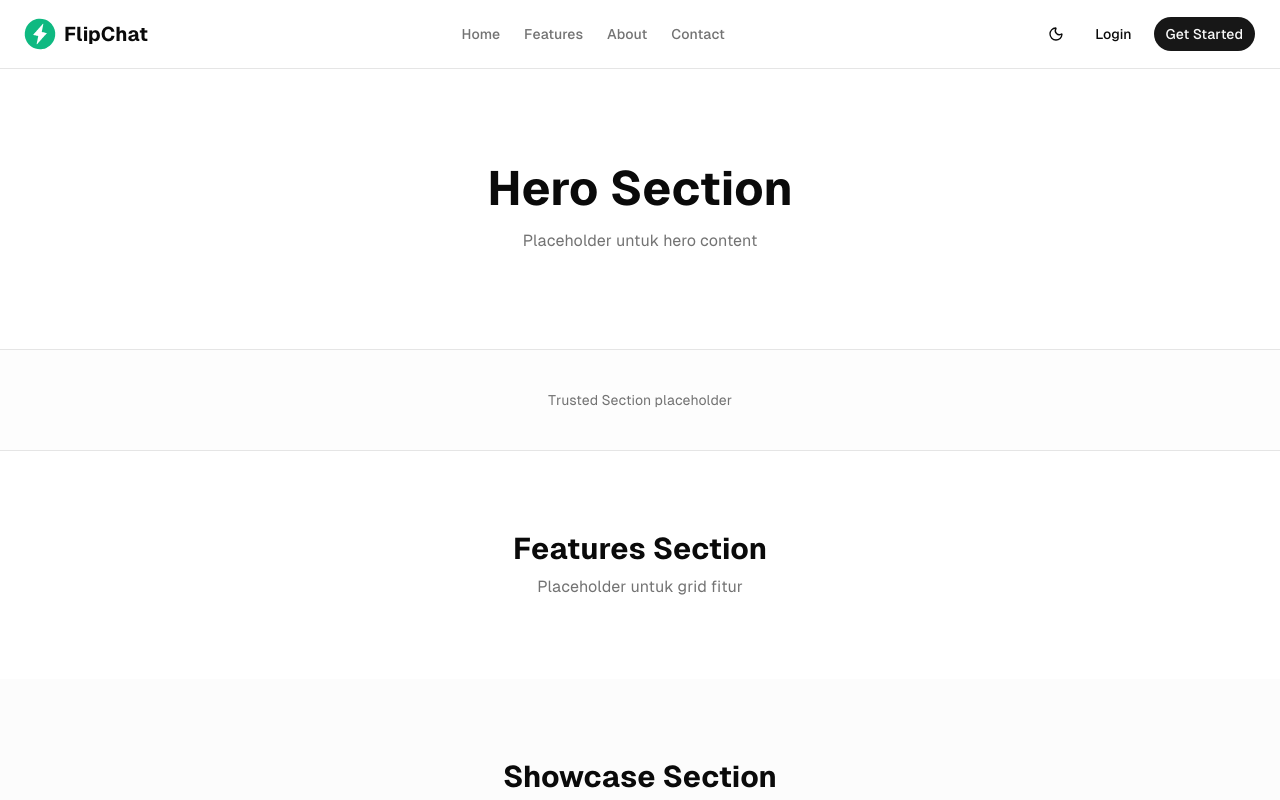
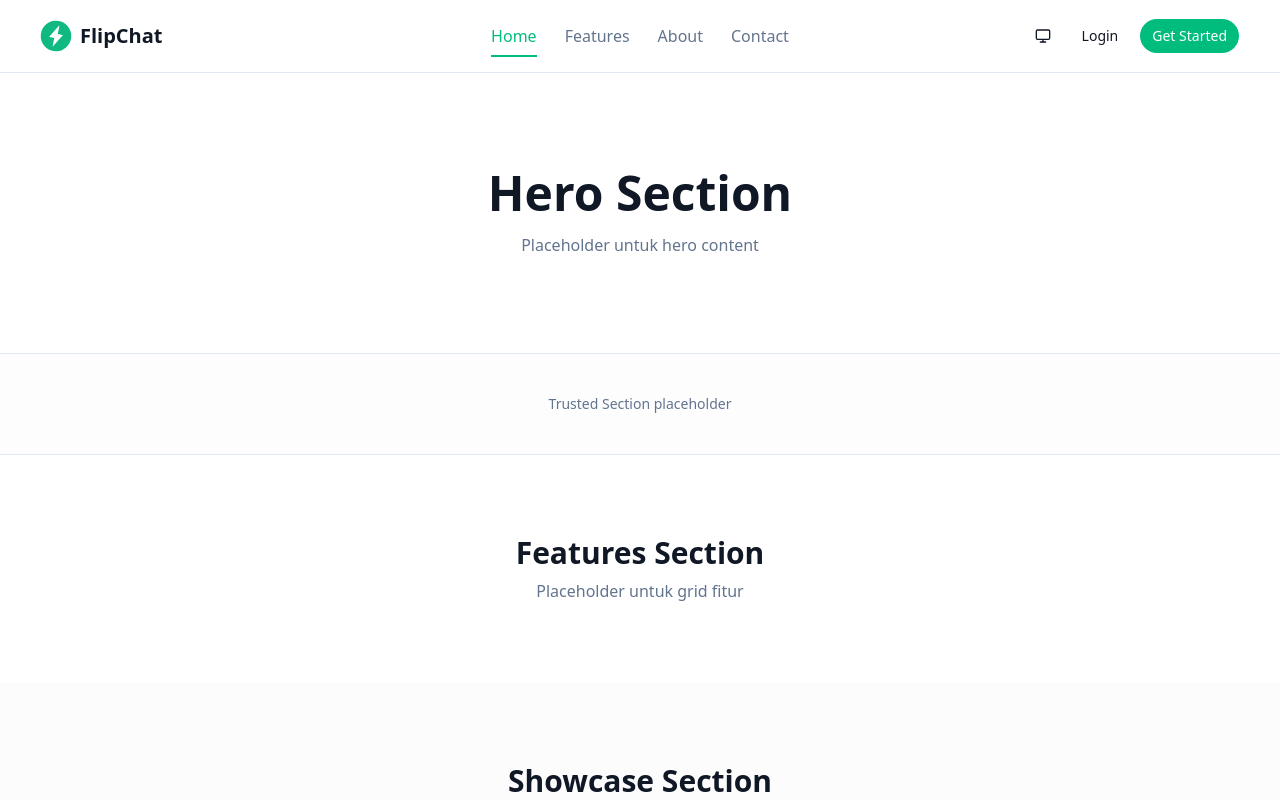
Before and after one commit to JoeyWiharta/flipChat, a React (Vite) app: page / in a window 1280 px wide. Shown: the top 800 px of the page. Built offline with nearby package versions, Linux system fonts and the light colour scheme.

Commit message:
Update theme with system, progress landing page navbar and ovveride custom css for emerald theme

```diff
--- a/src/app/providers/theme-provider.tsx
+++ b/src/app/providers/theme-provider.tsx
@@ -9,7 +9,26 @@ const ThemeProvider = ({ children }: ThemeProviderProps) => {
     const theme = useThemeStore((s) => s.theme)
 
     useEffect(() => {
-        document.documentElement.classList.toggle("dark", theme === "dark")
+        const resolveTheme = () => {
+            if (theme === "system") {
+                const isDark = window.matchMedia("(prefers-color-scheme: dark)").matches
+                document.documentElement.classList.toggle("dark", isDark)
+            } else {
+                document.documentElement.classList.toggle("dark", theme === "dark")
+            }
+        }
+        resolveTheme()
+
+        if (theme === "system") {
+            const mediaQuery = window.matchMedia("(prefers-color-scheme: dark)")
+            const handleChange = (e: MediaQueryListEvent) => {
+                document.documentElement.classList.toggle("dark", e.matches)
+            }
+            mediaQuery.addEventListener("change", handleChange)
+            return () => {
+                mediaQuery.removeEventListener("change", handleChange)
+            }
+        }
     }, [theme])
 
     return (
--- a/src/components/shared/theme-toggle.tsx
+++ b/src/components/shared/theme-toggle.tsx
@@ -1,16 +1,20 @@
-import { Moon, Sun } from "lucide-react"
+import { Monitor, Moon, Sun } from "lucide-react"
 import { useThemeStore } from "../../stores/theme-store"
 import { Button } from "@/components/ui/button"
 
 const ThemeToggle = () => {
-    const { theme, toggleTheme } = useThemeStore()
+    const { theme, setTheme } = useThemeStore()
+    const cycleTheme = () => {
+        if (theme === "light") setTheme("dark")
+        else if (theme === "dark") setTheme("system")
+        else setTheme("light")
+    }
+
     return (
-        <Button variant="ghost" size="icon" onClick={toggleTheme}>
-            {theme === "dark" ? (
-                <Sun className="h-4 w-4" />
-            ) : (
-                <Moon className="h-4 w-4" />
-            )}
+        <Button variant="ghost" size="icon" onClick={cycleTheme}>
+            {theme === "light" && <Sun className="h-4 w-4" />}
+            {theme === "dark" && <Moon className="h-4 w-4" />}
+            {theme === "system" && <Monitor className="h-4 w-4" />}
         </Button>
     )
 }
--- a/src/layouts/landing/components/navbar.tsx
+++ b/src/layouts/landing/components/navbar.tsx
@@ -1,6 +1,5 @@
-import { Link } from "react-router"
+import { Link, useLocation } from "react-router"
 import { Button } from "@/components/ui/button"
-import { NavigationMenu, NavigationMenuItem, NavigationMenuLink, NavigationMenuList, } from "@/components/ui/navigation-menu"
 import ThemeToggle from "@/components/shared/theme-toggle"
 import { PATHS } from "@/app/router/paths"
 import logoIcon from "@/assets/icons/logo-icon.svg"
@@ -8,32 +7,48 @@ import logoIcon from "@/assets/icons/logo-icon.svg"
 const menuList = [
   { label: "Home", href: "#home" },
   { label: "Features", href: "#features" },
-    { label: "About", href: "#About" },
-    { label: "Contact", href: "#Contact" },
+  { label: "About", href: "#about" },
+  { label: "Contact", href: "#contact" },
 ]
 
 const Navbar = () => {
+  const { hash } = useLocation()
+  const activeHash = hash || "#home"
+
   return (
     <header className="border-b sticky top-0 bg-background/95 backdrop-blur z-50">
-            <div className="max-w-7xl mx-auto flex items-center justify-between px-6 py-4">
-                <Link to={PATHS.HOME} className="flex items-center gap-2">
+      <div className="grid grid-cols-3 items-center px-10 py-4">
+        <Link to={PATHS.HOME} className="flex items-center gap-2 justify-self-start">
           <img src={logoIcon} alt="FlipChat" className="w-8 h-8" />
           <span className="text-xl font-bold">FlipChat</span>
         </Link>
 
-                <NavigationMenu className="hidden md:flex">
-                    <NavigationMenuList>
-                        {menuList.map((obj) => (
-                            <NavigationMenuItem key={obj.label}>
-                                <NavigationMenuLink href={obj.href} className="text-sm font-medium text-muted-foreground hover:text-primary transition-colors px-3 py-2">
-                                    {obj.label}
-                                </NavigationMenuLink>
-                            </NavigationMenuItem>
-                        ))}
-                    </NavigationMenuList>
-                </NavigationMenu>
+        <nav className="hidden md:flex items-center gap-1 justify-self-center">
+          {menuList.map((item) => {
+            const isActive = activeHash === item.href
 
-                <div className="flex items-center gap-2">
+            return (
+              <a
+                key={item.label}
+                href={item.href}
+                className={`relative text-md font-medium px-3 py-2 transition-colors ${
+                  isActive
+                    ? "text-primary"
+                    : "text-muted-foreground hover:text-primary"
+                }`}
+              >
+                {item.label}
+                <span
+                  className={`absolute left-3 right-3 -bottom-px h-0.5 bg-primary transition-opacity ${
+                    isActive ? "opacity-100" : "opacity-0"
+                  }`}
+                />
+              </a>
+            )
+          })}
+        </nav>
+
+        <div className="flex items-center gap-2 justify-self-end">
           <ThemeToggle />
           <Link to={PATHS.LOGIN}>
             <Button variant="ghost">Login</Button>
@@ -42,27 +57,9 @@ const Navbar = () => {
             <Button variant="default">Get Started</Button>
           </Link>
         </div>
-
       </div>
     </header>
+  )
+}
 
-
-    )
-
-    // <header className="flex items-center justify-between px-6 py-4 border-b">
-    //     <div className="max-w-7xl mx-auto flex items-center justify-between px-6 py-4">
-    //         <Link to="/" className="flex items-center gap-2">
-    //             <img src={logoIcon} alt="FlipChat" className="w-8 h-8" />
-    //             <span className="text-xl font-bold">FlipChat</span>
-    //         </Link>
-    //     </div>
-    {/* <span className="text-xl">FlipChat</span>
-            <div className="flex gap-2">
-                <ThemeToggle />
-                <Link to="/login"><Button variant="ghost">Login</Button></Link>
-                <Link to="/register"><Button variant="default">Get Started</Button></Link>
-            </div> */}
-    {/* </header> */ }
-
-}
 export default Navbar
--- a/src/main.tsx
+++ b/src/main.tsx
@@ -3,10 +3,6 @@ import { createRoot } from "react-dom/client"
 import { BrowserRouter } from "react-router"
 import App from "./app/App.tsx"
 import "./styles/global.css"
-import "@fontsource/geist-sans/400.css"
-import "@fontsource/geist-sans/500.css"
-import "@fontsource/geist-sans/600.css"
-import "@fontsource/geist-sans/700.css"
 import AppProviders from "./app/providers/app-providers.tsx"
 
 createRoot(document.getElementById("root")!).render(
--- a/src/stores/theme-store.ts
+++ b/src/stores/theme-store.ts
@@ -7,19 +7,21 @@ const getSystemTheme = (): "light" | "dark" => {
 }
 
 const applyTheme = (theme: Theme) => {
-    document.documentElement.classList.toggle("dark", theme === "dark")
+    const resolved = theme === "system" ? getSystemTheme() : theme
+    document.documentElement.classList.toggle("dark", resolved === "dark")
 }
 
 export const useThemeStore = create<ThemeState>()(
     persist(
         (set, get) => ({
-            theme: getSystemTheme(),
+            theme: "system",
             setTheme: (theme) => {
                 set({ theme })
                 applyTheme(theme)
             },
             toggleTheme: () => {
-                const newTheme = get().theme === "dark" ? "light" : "dark"
+                const current = get().theme === "system" ? getSystemTheme() : get().theme
+                const newTheme = current === "dark" ? "light" : "dark"
                 set({ theme: newTheme })
                 applyTheme(newTheme)
             },
--- a/src/styles/global.css
+++ b/src/styles/global.css
@@ -1,13 +1,16 @@
 @import "tailwindcss";
 @import "tw-animate-css";
 @import "shadcn/tailwind.css";
-@import "@fontsource-variable/figtree";
+@import "@fontsource/geist-sans/400.css";
+@import "@fontsource/geist-sans/500.css";
+@import "@fontsource/geist-sans/600.css";
+@import "@fontsource/geist-sans/700.css";
 
 @custom-variant dark (&:is(.dark *));
 
 @theme inline {
+    --font-sans: "Geist Sans", ui-sans-serif, system-ui, sans-serif;
     --font-heading: var(--font-sans);
-    --font-sans: 'Figtree Variable', sans-serif;
     --color-sidebar-ring: var(--sidebar-ring);
     --color-sidebar-border: var(--sidebar-border);
     --color-sidebar-accent-foreground: var(--sidebar-accent-foreground);
@@ -50,85 +53,96 @@
 
 :root {
     --background: oklch(1 0 0);
-    --foreground: oklch(0.145 0 0);
+    --foreground: oklch(0.205 0.03 265);
     --card: oklch(1 0 0);
-    --card-foreground: oklch(0.145 0 0);
+    --card-foreground: oklch(0.205 0.03 265);
     --popover: oklch(1 0 0);
-    --popover-foreground: oklch(0.145 0 0);
-    --primary: oklch(0.205 0 0);
-    --primary-foreground: oklch(0.985 0 0);
-    --secondary: oklch(0.97 0 0);
-    --secondary-foreground: oklch(0.205 0 0);
-    --muted: oklch(0.97 0 0);
-    --muted-foreground: oklch(0.556 0 0);
-    --accent: oklch(0.97 0 0);
-    --accent-foreground: oklch(0.205 0 0);
+    --popover-foreground: oklch(0.205 0.03 265);
+
+    --primary: oklch(0.696 0.17 162.48);
+    --primary-foreground: oklch(1 0 0);
+
+    --secondary: oklch(0.208 0.042 265.75);
+    --secondary-foreground: oklch(0.985 0.003 247.86);
+
+    --muted: oklch(0.97 0.003 247.86);
+    --muted-foreground: oklch(0.554 0.046 257.42);
+
+    --accent: oklch(0.97 0.003 247.86);
+    --accent-foreground: oklch(0.208 0.042 265.75);
+
     --destructive: oklch(0.577 0.245 27.325);
-    --border: oklch(0.922 0 0);
-    --input: oklch(0.922 0 0);
-    --ring: oklch(0.708 0 0);
-    --chart-1: oklch(0.87 0 0);
-    --chart-2: oklch(0.556 0 0);
-    --chart-3: oklch(0.439 0 0);
-    --chart-4: oklch(0.371 0 0);
-    --chart-5: oklch(0.269 0 0);
+    --border: oklch(0.929 0.013 255.51);
+    --input: oklch(0.929 0.013 255.51);
+    --ring: oklch(0.696 0.17 162.48);
+
+    --chart-1: oklch(0.696 0.17 162.48);
+    --chart-2: oklch(0.596 0.145 163.23);
+    --chart-3: oklch(0.508 0.118 165.61);
+    --chart-4: oklch(0.432 0.095 166.91);
+    --chart-5: oklch(0.378 0.077 168.94);
+
     --radius: 0.625rem;
-    --sidebar: oklch(0.985 0 0);
-    --sidebar-foreground: oklch(0.145 0 0);
-    --sidebar-primary: oklch(0.205 0 0);
-    --sidebar-primary-foreground: oklch(0.985 0 0);
-    --sidebar-accent: oklch(0.97 0 0);
-    --sidebar-accent-foreground: oklch(0.205 0 0);
-    --sidebar-border: oklch(0.922 0 0);
-    --sidebar-ring: oklch(0.708 0 0);
+
+    --sidebar: oklch(0.985 0.003 247.86);
+    --sidebar-foreground: oklch(0.205 0.03 265);
+    --sidebar-primary: oklch(0.696 0.17 162.48);
+    --sidebar-primary-foreground: oklch(1 0 0);
+    --sidebar-accent: oklch(0.97 0.003 247.86);
+    --sidebar-accent-foreground: oklch(0.208 0.042 265.75);
+    --sidebar-border: oklch(0.929 0.013 255.51);
+    --sidebar-ring: oklch(0.696 0.17 162.48);
 }
 
 .dark {
     --background: oklch(0.145 0 0);
-    --foreground: oklch(0.985 0 0);
-    --card: oklch(0.205 0 0);
-    --card-foreground: oklch(0.985 0 0);
-    --popover: oklch(0.205 0 0);
-    --popover-foreground: oklch(0.985 0 0);
-    --primary: oklch(0.922 0 0);
-    --primary-foreground: oklch(0.205 0 0);
-    --secondary: oklch(0.269 0 0);
-    --secondary-foreground: oklch(0.985 0 0);
+    --foreground: oklch(0.985 0.003 247.86);
+    --card: oklch(0.205 0.03 265);
+    --card-foreground: oklch(0.985 0.003 247.86);
+    --popover: oklch(0.205 0.03 265);
+    --popover-foreground: oklch(0.985 0.003 247.86);
+
+    --primary: oklch(0.696 0.17 162.48);
+    --primary-foreground: oklch(0.145 0 0);
+
+    --secondary: oklch(0.378 0.077 168.94);
+    --secondary-foreground: oklch(0.985 0.003 247.86);
+
     --muted: oklch(0.269 0 0);
     --muted-foreground: oklch(0.708 0 0);
+
     --accent: oklch(0.269 0 0);
-    --accent-foreground: oklch(0.985 0 0);
+    --accent-foreground: oklch(0.985 0.003 247.86);
+
     --destructive: oklch(0.704 0.191 22.216);
     --border: oklch(1 0 0 / 10%);
     --input: oklch(1 0 0 / 15%);
-    --ring: oklch(0.556 0 0);
-    --chart-1: oklch(0.87 0 0);
-    --chart-2: oklch(0.556 0 0);
-    --chart-3: oklch(0.439 0 0);
-    --chart-4: oklch(0.371 0 0);
-    --chart-5: oklch(0.269 0 0);
-    --sidebar: oklch(0.205 0 0);
-    --sidebar-foreground: oklch(0.985 0 0);
-    --sidebar-primary: oklch(0.488 0.243 264.376);
-    --sidebar-primary-foreground: oklch(0.985 0 0);
+    --ring: oklch(0.696 0.17 162.48);
+
+    --chart-1: oklch(0.696 0.17 162.48);
+    --chart-2: oklch(0.596 0.145 163.23);
+    --chart-3: oklch(0.508 0.118 165.61);
+    --chart-4: oklch(0.432 0.095 166.91);
+    --chart-5: oklch(0.378 0.077 168.94);
+
+    --sidebar: oklch(0.205 0.03 265);
+    --sidebar-foreground: oklch(0.985 0.003 247.86);
+    --sidebar-primary: oklch(0.696 0.17 162.48);
+    --sidebar-primary-foreground: oklch(0.145 0 0);
     --sidebar-accent: oklch(0.269 0 0);
-    --sidebar-accent-foreground: oklch(0.985 0 0);
+    --sidebar-accent-foreground: oklch(0.985 0.003 247.86);
     --sidebar-border: oklch(1 0 0 / 10%);
-    --sidebar-ring: oklch(0.556 0 0);
+    --sidebar-ring: oklch(0.696 0.17 162.48);
 }
 
 @layer base {
   * {
     @apply border-border outline-ring/50;
-    }
+  }
   body {
-    @apply bg-background text-foreground ;
-    }
+    @apply bg-background text-foreground;
+  }
   html {
-    @apply font-sans;
-    }
+    @apply font-sans scroll-smooth;
+  }
 }
-
-@theme {
-  --font-sans: "Geist Sans", ui-sans-serif, system-ui, sans-serif;
-}
--- a/src/types/theme.types.ts
+++ b/src/types/theme.types.ts
@@ -1,4 +1,5 @@
-export type Theme = "light" | "dark"
+export type Theme = "light" | "dark" | "system"
+
 
 export interface ThemeState {
     theme: Theme
```
Lines whose indentation alone changed are shown as unchanged.
